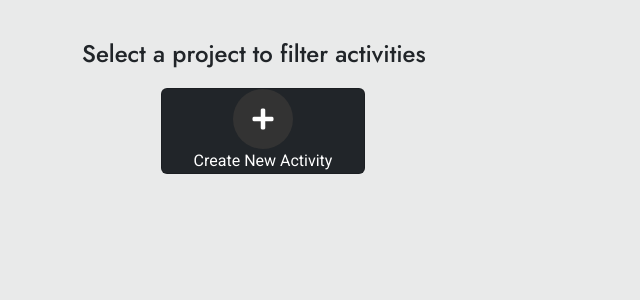
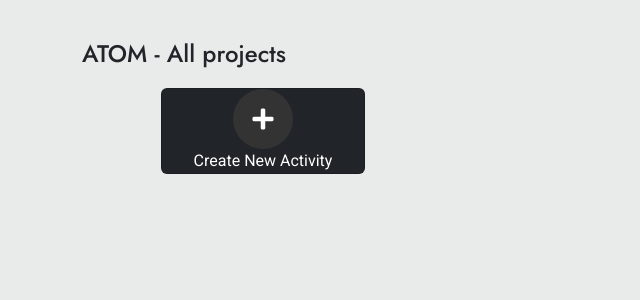
Before and after one commit to DeeVanko/SomeReposit, a Django app: page /project-manager/ in a window 1280 px wide. Shown: the part 56-356 px from the top of the page, without its empty margins (0-640 px from the left). Run offline with Django 5.2, Linux system fonts and the light colour scheme; data that the repository does not hold is empty; some libraries are stand-ins or nearby versions.

Commit message:
activities sorted by addition

```diff
--- a/DJ1/app/models.py
+++ b/DJ1/app/models.py
@@ -25,6 +25,7 @@ class Project(models.Model):
         return self.project_name
 
 class Activity(models.Model):
+    created_at = models.DateTimeField(auto_now_add=True)
     activity_name = models.CharField(max_length=255)
     translator = models.CharField(max_length=255)
     deadline = models.DateField()
--- a/DJ1/app/views.py
+++ b/DJ1/app/views.py
@@ -77,10 +77,10 @@ def successful_register(request):
     return render(request, 'successful_register.html')
 
 def project_manager(request):
-    projects = Project.objects.all().order_by('-created_at')  # Retrieve all projects
+    projects = Project.objects.all().order_by('-created_at')  # Retrieve all projects sorted by creation time
     user = request.user  # Get the current user
     translators = CustomUser.objects.filter(user_type='translator')
-    activities = Activity.objects.all()  # Retrieve all activities
+    activities = Activity.objects.all().order_by('-created_at')  # Retrieve all activities sorted by creation time
 
     if request.method == 'POST':
         form = ProjectForm(request.POST)
@@ -98,10 +98,9 @@ def project_manager(request):
         'user': user,
         'form': form,
         'translators': translators,
-        'activities': activities,  # Pass activities to the template context
+        'activities': activities  # Pass sorted activities to the template context
     }
     return render(request, 'project_manager_home.html', context)
-
 
 def update_project(request, project_id):
     project = get_object_or_404(Project, id=project_id)
--- a/DJ1/templates/project_manager_home.html
+++ b/DJ1/templates/project_manager_home.html
@@ -35,7 +35,7 @@
     </nav>
 
     <div class="container mt-5 pt-5">
-        <h4 id="selectedProjectName" style="font-family: Jost">Select a project to filter activities</h4>
+        <h4 id="selectedProjectName" style="font-family: Jost">ATOM - All projects</h4>
     </div>
 
     <div class="cards-container">
@@ -150,7 +150,7 @@
                   <div class="collapse" id="collapseExample">
                     <div class="card text-bg-dark mb-3 border-secondary mb-3 card-body">
                         {% for project in projects %}
-                        <li class="nav-item mb-3" data-project-id="{{ project.id }}" onmouseover="this.style.backgroundColor='#333' data-project-id="{{ project.id }}"
+                        <li class="nav-item mb-3" data-project-name="{{ project.project_name }}" data-project-id="{{ project.id }}" onmouseover="this.style.backgroundColor='#333'
                         data-project-deadline="{{ project.deadline }}"
                         data-project-status="{{ project.status }}""
                             onmouseout="this.style.backgroundColor='transparent'">
@@ -307,38 +307,20 @@
     <script>
         document.addEventListener("DOMContentLoaded", function () {
             const projectItems = document.querySelectorAll(".nav-item");
-            const projectDetailsCanvas = new bootstrap.Offcanvas(document.getElementById('projectDetailsCanvas'));
-
+            // Получаем элемент с id selectedProjectName
+            const selectedProjectName = document.getElementById("selectedProjectName");
             projectItems.forEach(item => {
                 item.addEventListener("click", function () {
-                    // Remove selected-project class from all other items
-                    projectItems.forEach(otherItem => {
-                        otherItem.classList.remove('selected-project');
-                    });
-
-                    // Add selected-project class to the clicked item
-                    this.classList.add('selected-project');
-
-                    const projectName = this.querySelector(".project-name").textContent;
-                    const projectDeadline = this.getAttribute('data-project-deadline');
-                    const projectStatus = this.getAttribute('data-project-status');
-
-                    // Update selected project display
-                    document.getElementById("selectedProjectName").textContent = projectName;
-
-                    // Update project details offcanvas
-                    document.getElementById("projectDetailsLabel").textContent = projectName;
-                    document.getElementById("projectDeadline").textContent = 'Deadline: ' + projectDeadline;
-                    document.getElementById("projectStatus").textContent = 'Status: ' + projectStatus;
-
-                    // Show the project details offcanvas
-                    projectDetailsCanvas.show();
+                    // Получаем значение атрибута data-project-id выбранного элемента
+                    const projectId = "ATOM - My projects - " + this.getAttribute("data-project-name");
+                    // Устанавливаем текстовое содержимое элемента с id selectedProjectName в значение project.id
+                    selectedProjectName.textContent = projectId;
                 });
             });
         });
+    </script>
 
 
-    </script>
 
     <script>
         document.addEventListener("DOMContentLoaded", function () {
```
Also changed, not shown: DJ1/app/migrations/0013_activity_created_at.py (added).
